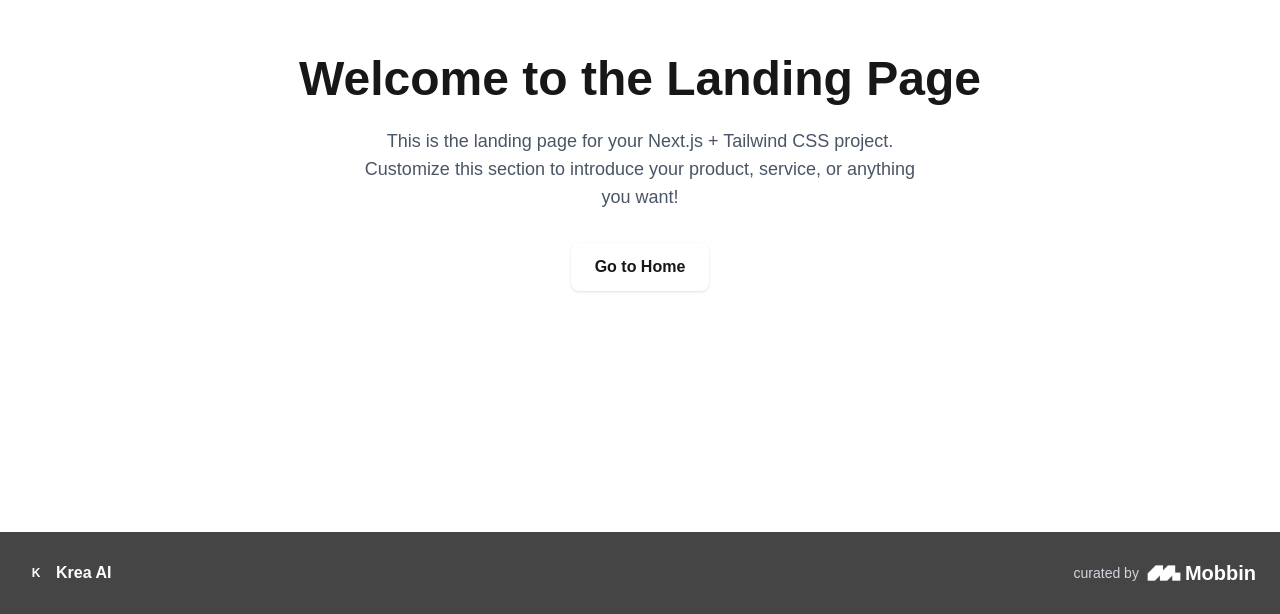
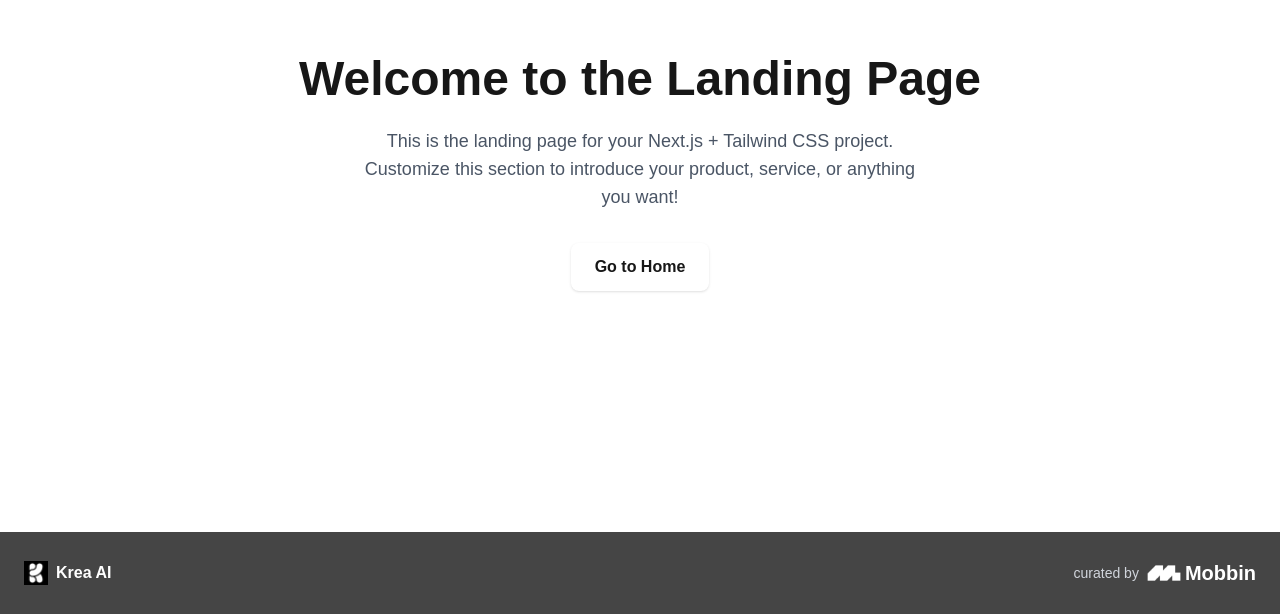
Before and after one commit to solonkonora/frontend-task, a Next.js app: page /landing in a window 1280 px wide. Shown: the part 186-800 px from the top of the page. Built offline with nearby package versions, Linux system fonts and the light colour scheme.

Commit message:
added the krea logo and done with footer section

```diff
--- a/src/components/footer.tsx
+++ b/src/components/footer.tsx
@@ -8,7 +8,12 @@ const Footer = () => {
         <div className="flex items-center space-x-3">
           <div className="flex items-center space-x-2">
             <div className="w-6 h-6 bg-primary rounded-lg flex items-center justify-center">
-              <span className="text-primary-foreground font-bold text-xs">K</span>
+              <Image
+                src="/Krea.png"
+                alt="Krea logo"
+                width={34}
+                height={34}
+              />{" "}
             </div>
             <span className="font-semibold text-white">Krea AI</span>
           </div>
```
